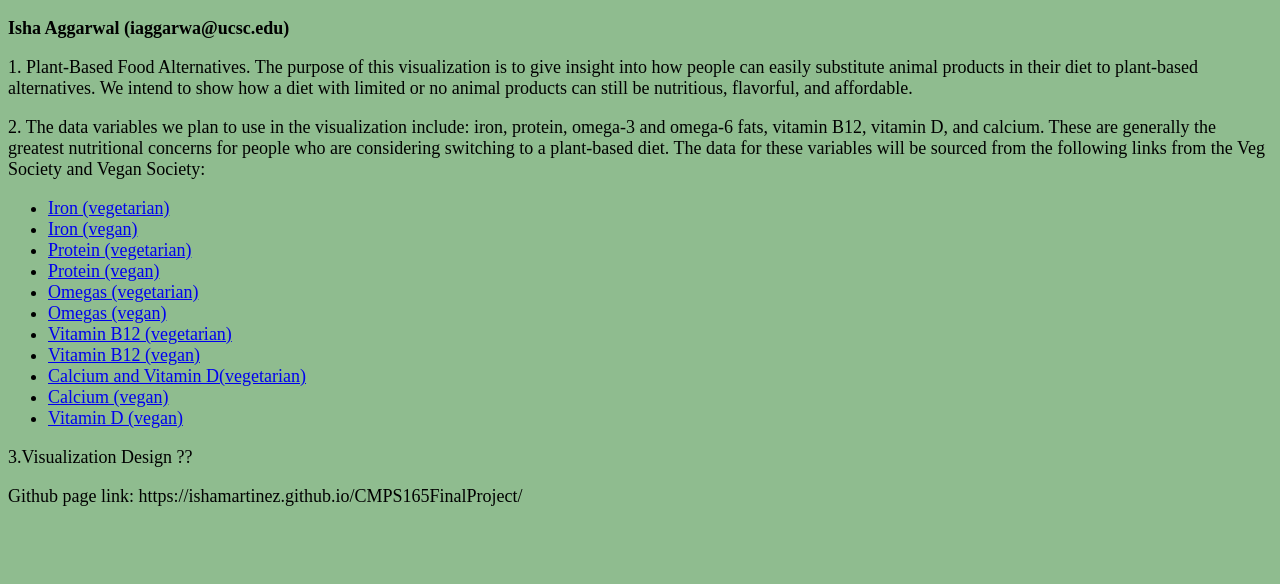
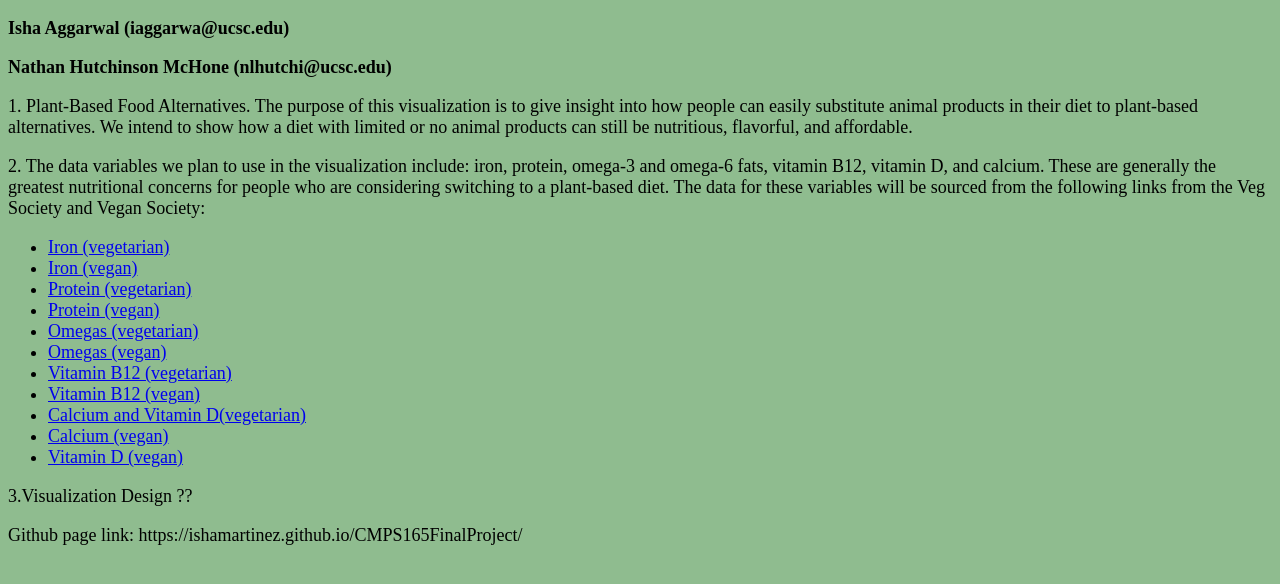
Before and after one commit to ishamartinez/CMPS165FinalProject, a plain HTML site: page index.html in a window 1280 px wide. Drawn offline with nearby package versions, Linux system fonts and the light colour scheme.

Commit message:
Update index.html

```diff
--- a/index.html
+++ b/index.html
@@ -8,6 +8,7 @@
     </head>
     <body>
         <p><b>Isha Aggarwal (iaggarwa@ucsc.edu)</b></p>
+        <p><b>Nathan Hutchinson McHone (nlhutchi@ucsc.edu)</b></p>
 
         <p>1. Plant-Based Food Alternatives. The purpose of this visualization is to give insight into how people can easily substitute animal products in their diet to plant-based alternatives. We intend to show how a diet with limited or no animal products can still be nutritious, flavorful, and affordable. </p>
 
```
